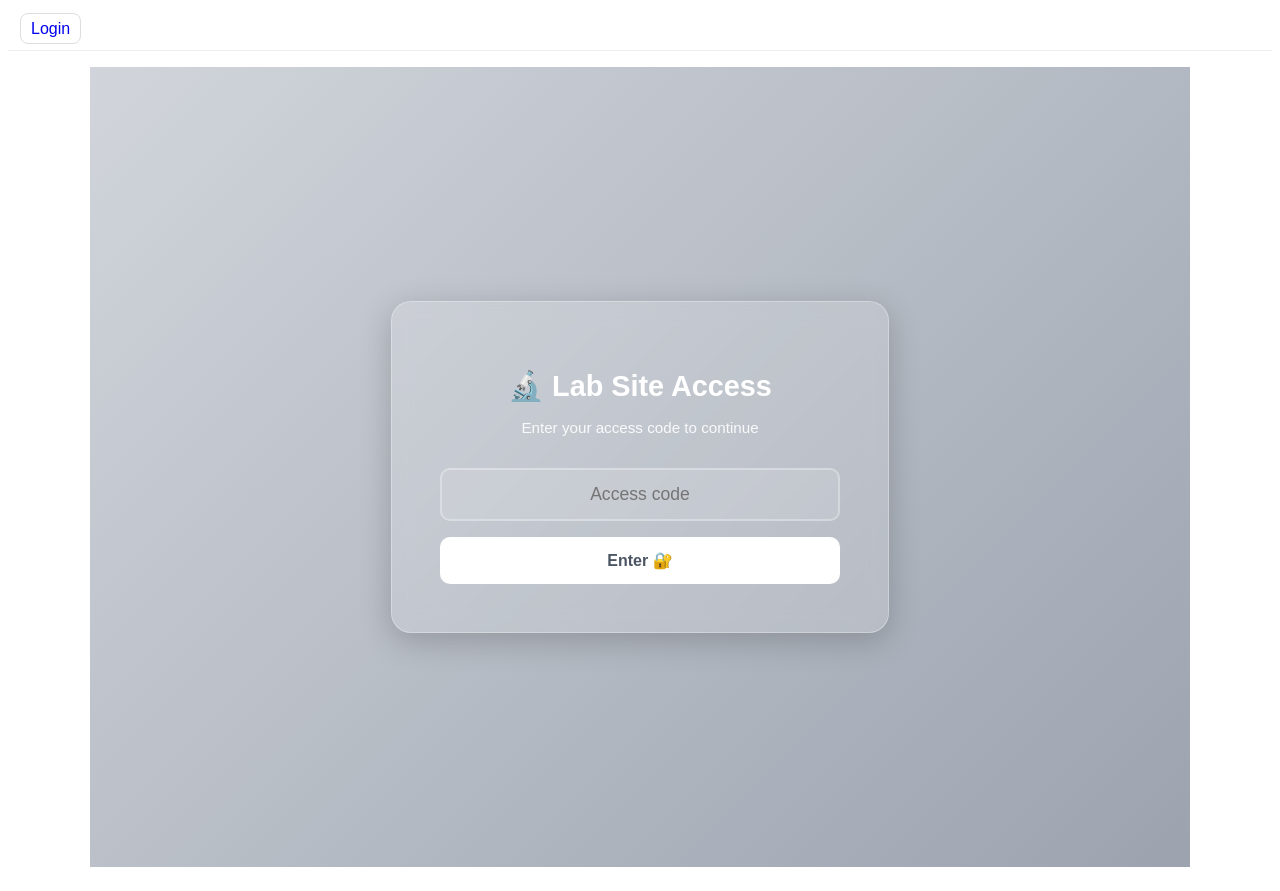
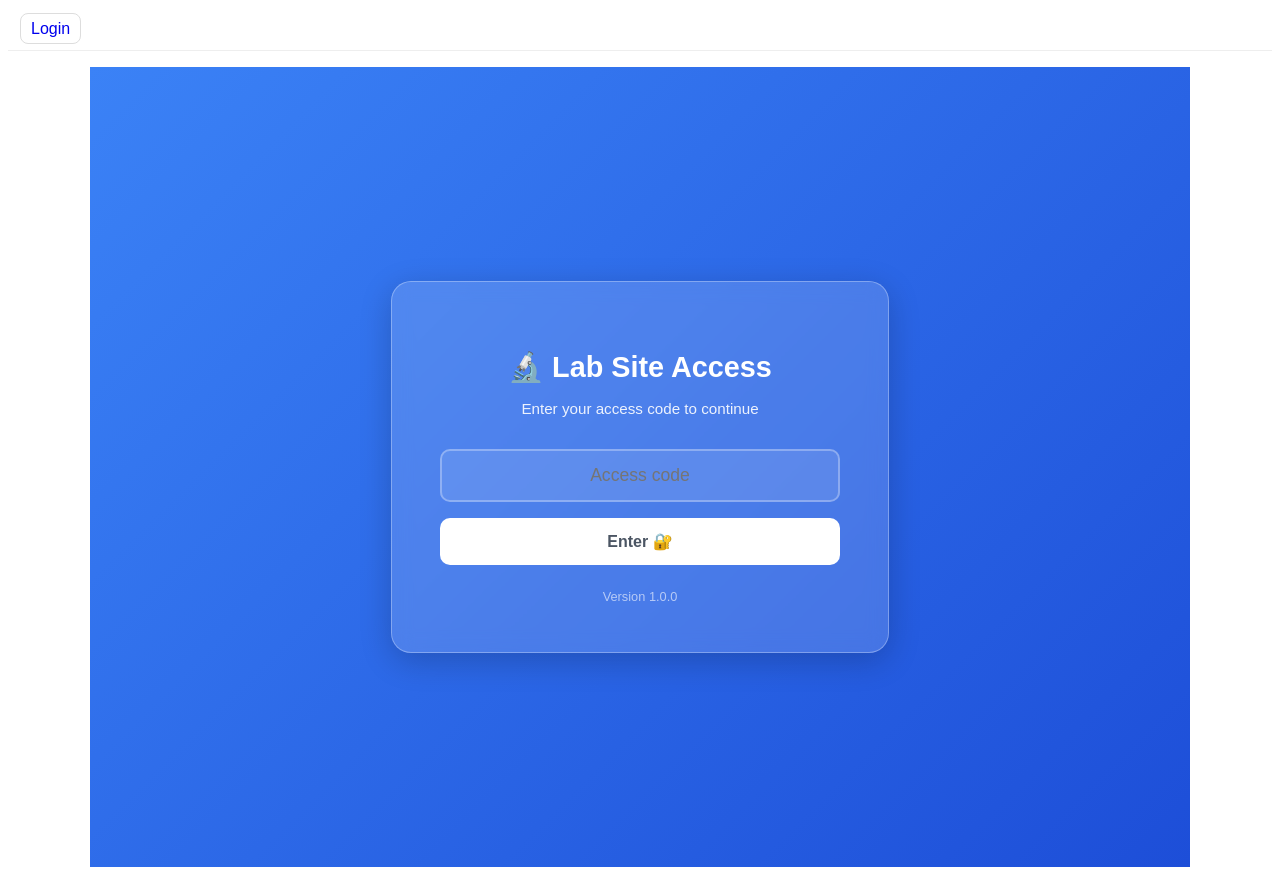
Before and after one commit to evesallesleite-cell/lab-site, a Next.js app: page /login in a window 1280 px wide. Built offline with nearby package versions, Linux system fonts and the light colour scheme.

Commit message:
Update: Blue background and version display

```diff
--- a/pages/login.tsx
+++ b/pages/login.tsx
@@ -1,5 +1,7 @@
 import { useState, useEffect } from 'react';
 import { useRouter } from 'next/router';
+
+const VERSION = '1.0.0';
 
 export default function LoginPage() {
   const [password, setPassword] = useState('');
@@ -56,7 +58,7 @@ export default function LoginPage() {
       display: 'flex',
       alignItems: 'center',
       justifyContent: 'center',
-      background: 'linear-gradient(135deg, #d1d5db 0%, #9ca3af 100%)',
+      background: 'linear-gradient(135deg, #3b82f6 0%, #1d4ed8 100%)',
       fontFamily: 'Arial, sans-serif'
     }}>
       <div style={{
@@ -127,6 +129,15 @@ export default function LoginPage() {
             {loading ? 'Verifying...' : 'Enter 🔐'}
           </button>
         </form>
+
+        <div style={{
+          marginTop: '1.5rem',
+          textAlign: 'center',
+          color: 'rgba(255,255,255,0.6)',
+          fontSize: '0.8rem'
+        }}>
+          Version {VERSION}
+        </div>
       </div>
     </div>
   );
```
